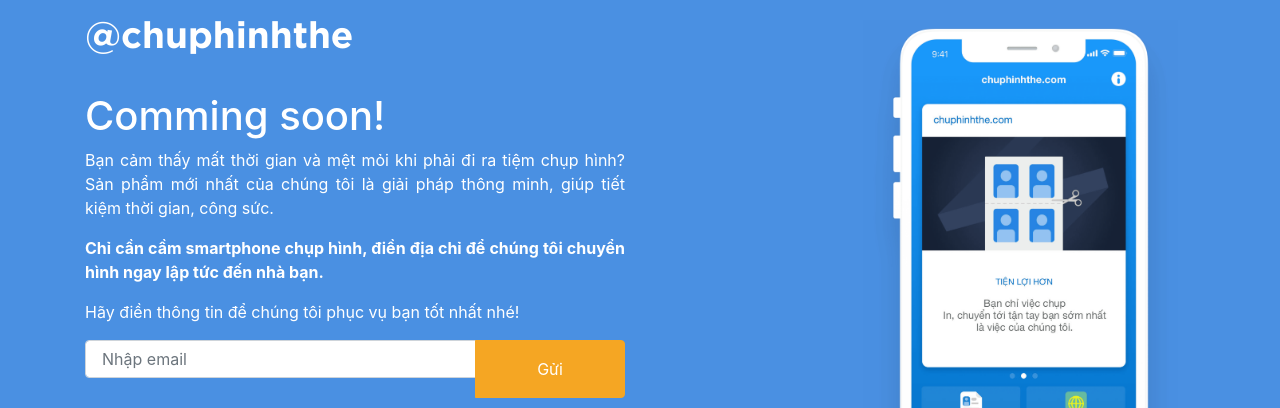
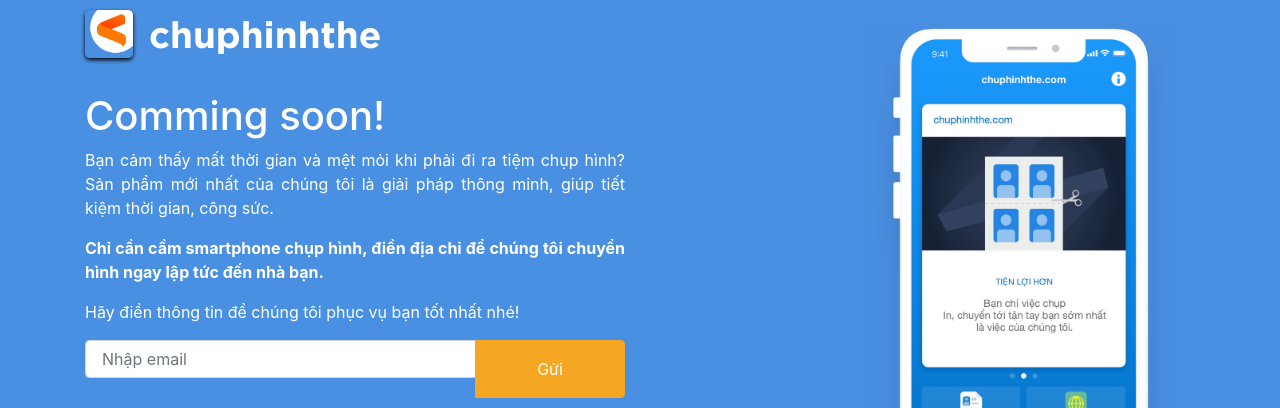
Before and after one commit to darkamenosa/chuphinhthe, a plain HTML site: page index.html in a window 1280 px wide. Shown: the top 408 px of the page. Drawn offline with nearby package versions, Linux system fonts and the light colour scheme; files whose address does not match are found by name.

Commit message:
add icon

```diff
--- a/index.html
+++ b/index.html
@@ -36,6 +36,14 @@
         padding: 0;
         margin: 0;
         color: white;
+      }
+
+      .icon {
+        width: 3rem;
+        border-radius: 5px;
+        -webkit-box-shadow: 0 2px #000000;
+        -moz-box-shadow: 0 2px 4px 0 #000000;
+        box-shadow: 0 2px 4px 0 #000000;
       }
 
       #brand-name {
@@ -116,7 +124,13 @@
     <div id="content" class="container">
       <div class="row">
         <div class="col-sm-12">
-          <h1 id="brand-name">@chuphinhthe</h1>
+          <div class="media">
+            <img class="align-self-center mr-3 icon" src="images/icon.png" alt="Icon">
+            <div class="media-body">
+              <h1 id="brand-name">chuphinhthe</h1>
+            </div>
+          </div>
+
         </div>
       </div>
       <div class="row">
```
Also changed, not shown: images/icon.png (added).
